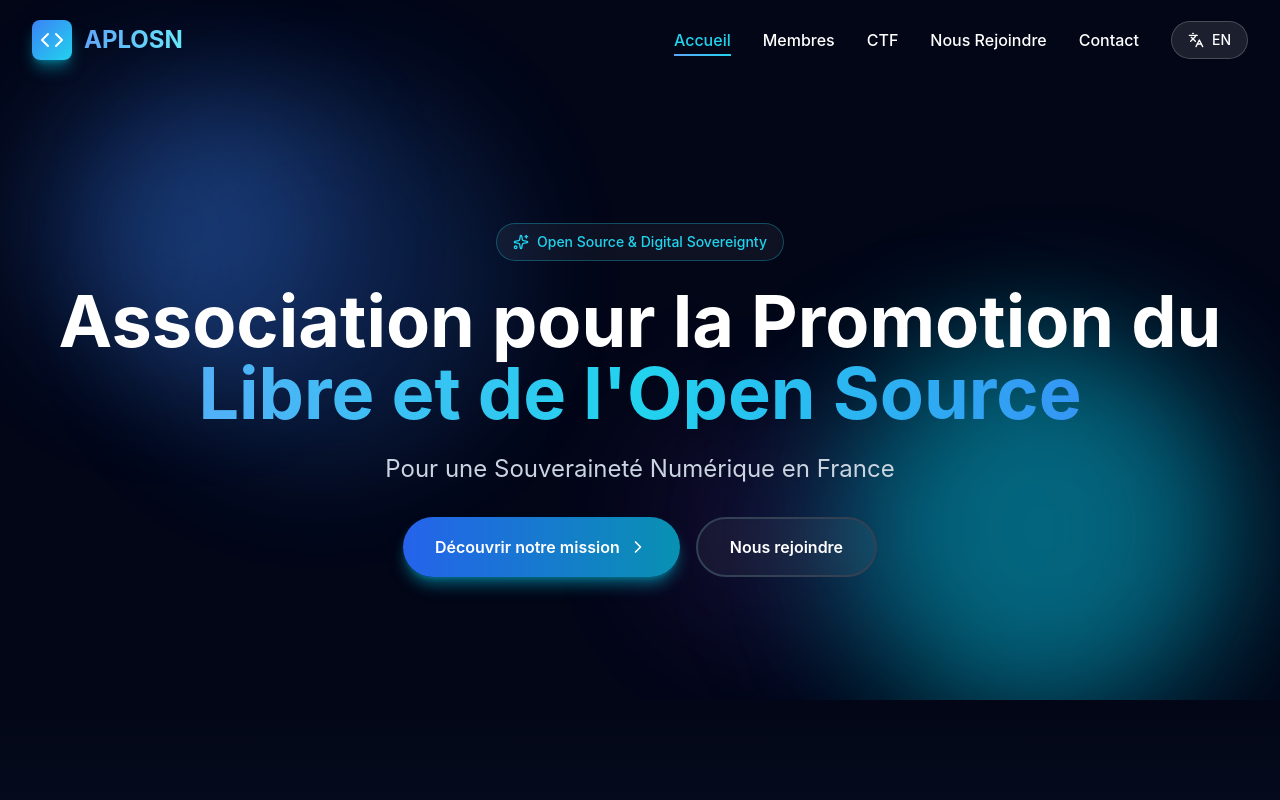
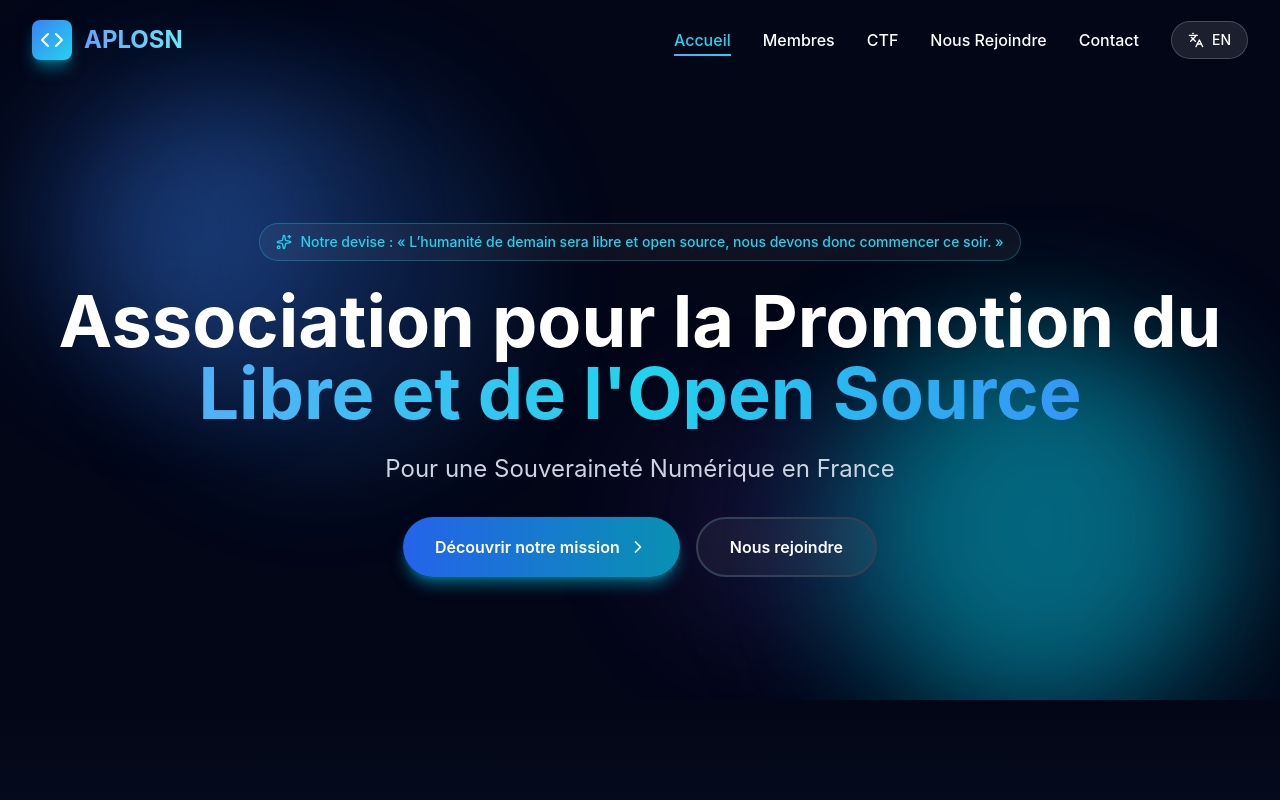
Before and after one commit to Luxinenglish/Aplosn_new, a React (Create React App) app: page / in a window 1280 px wide. Shown: the top 800 px of the page. Built offline with nearby package versions, Linux system fonts and the light colour scheme.

Commit message:
Ajout du motto

```diff
--- a/src/App.js
+++ b/src/App.js
@@ -4,7 +4,7 @@ import { Menu, X, ChevronRight, Code, Shield, Users, Globe, Mail, ExternalLink,
 const translations = {
     fr: {
         nav: { home: "Accueil", members: "Membres", ctf: "CTF", joinUs: "Nous Rejoindre", contact: "Contact" },
-        hero: { title1: "Association pour la Promotion du", title2: "Libre et de l'Open Source", subtitle: "Pour une Souveraineté Numérique en France", cta1: "Découvrir notre mission", cta2: "Nous rejoindre" },
+        hero: { title1: "Association pour la Promotion du", title2: "Libre et de l'Open Source", subtitle: "Pour une Souveraineté Numérique en France", cta1: "Découvrir notre mission", cta2: "Nous rejoindre", motto: "Notre devise : « L’humanité de demain sera libre et open source, nous devons donc commencer ce soir. »"},
         mission: {
             title: "Notre Mission",
             subtitle: "L'APLOSN œuvre pour la promotion du logiciel libre, de l'open source et de la souveraineté numérique en France",
@@ -71,7 +71,7 @@ const translations = {
     },
     en: {
         nav: { home: "Home", members: "Members", ctf: "CTF", joinUs: "Join Us", contact: "Contact" },
-        hero: { title1: "Association for the Promotion of", title2: "Free and Open Source Software", subtitle: "For Digital Sovereignty in France", cta1: "Discover our mission", cta2: "Join us" },
+        hero: { title1: "Association for the Promotion of", title2: "Free and Open Source Software", subtitle: "For Digital Sovereignty in France", cta1: "Discover our mission", cta2: "Join us", motto: "Our motto: « The humanity of tomorrow will be free and open source, so we must start tonight. »"},
         mission: {
             title: "Our Mission",
             subtitle: "APLOSN works to promote free software, open source and digital sovereignty in France",
@@ -257,7 +257,7 @@ export default function APLOSNWebsite() {
                             <div className="mb-6 inline-block">
                                 <div className="flex items-center gap-2 px-4 py-2 bg-white/5 backdrop-blur-sm border border-cyan-400/30 rounded-full">
                                     <Sparkles className="w-4 h-4 text-cyan-400 animate-pulse" />
-                                    <span className="text-sm text-cyan-400 font-medium">Open Source & Digital Sovereignty</span>
+                                    <span className="text-sm text-cyan-400 font-medium">{t.hero.motto}</span>
                                 </div>
                             </div>
                             <h1 className="text-5xl sm:text-6xl lg:text-7xl font-bold mb-6 leading-tight">
```
